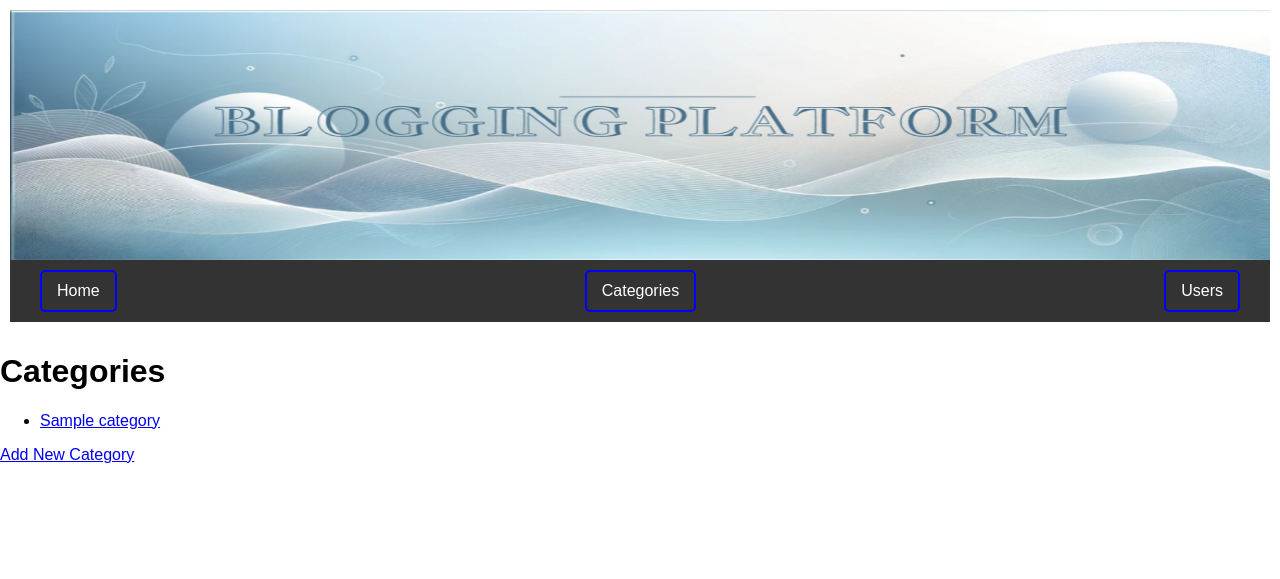
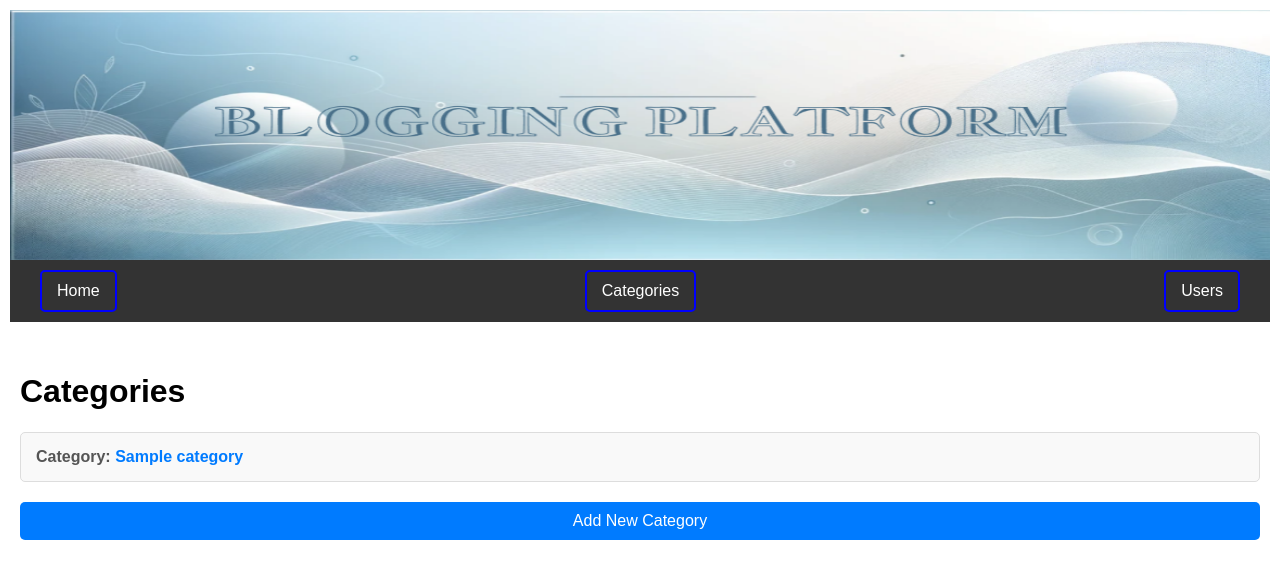
Before and after one commit to 85010/Blogging-Platform, a Spring Boot app: page /categories in a window 1280 px wide. Shown: the top 579 px of the page. Run offline with Spring Boot 4, Linux system fonts and the light colour scheme; tables that the repository leaves empty hold one stand-in row (values such as "Sample post").

Commit message:
moj tekst

```diff
--- a/wap-initial-project/src/main/resources/templates/categories.html
+++ b/wap-initial-project/src/main/resources/templates/categories.html
@@ -35,6 +35,49 @@
             background-color: blue;
             color: white;
         }
+
+        .category-list {
+            list-style-type: none;
+            padding: 0;
+        }
+
+        .category-list li {
+            background-color: #f9f9f9;
+            border: 1px solid #ddd;
+            border-radius: 5px;
+            padding: 15px;
+            margin: 10px 0;
+        }
+
+        .category-list li a {
+            text-decoration: none;
+            color: #007bff;
+            font-weight: bold;
+        }
+
+        .category-list li a:hover {
+            text-decoration: underline;
+        }
+
+        .category-label {
+            font-size: 16px;
+            color: #555;
+        }
+
+        .add-category {
+            display: block;
+            margin-top: 20px;
+            background-color: #007bff;
+            color: white;
+            padding: 10px 15px;
+            text-decoration: none;
+            border-radius: 5px;
+            text-align: center;
+        }
+
+        .add-category:hover {
+            background-color: #0056b3;
+        }
     </style>
 </head>
 <body>
@@ -48,12 +91,14 @@
             </ul>
         </nav>
     </header>
-    <h1>Categories</h1>
-    <ul>
-        <li th:each="category : ${categories}">
-            <a th:href="@{/posts/by-category/{id}(id=${category.id})}" th:text="${category.name}">Category Name</a>
-        </li>
-    </ul>
-    <a href="/categories/new">Add New Category</a>
+    <main>
+        <h1>Categories</h1>
+        <ul class="category-list">
+            <li th:each="category : ${categories}">
+                <span class="category-label"><strong>Category:</strong> <a th:href="@{/posts/by-category/{id}(id=${category.id})}" th:text="${category.name}">Category Name</a></span>
+            </li>
+        </ul>
+        <a class="add-category" th:href="@{/categories/new}">Add New Category</a>
+    </main>
 </body>
 </html>
```
Also changed, not shown: wap-initial-project/src/main/resources/templates/users.html (+44 -2 lines).
